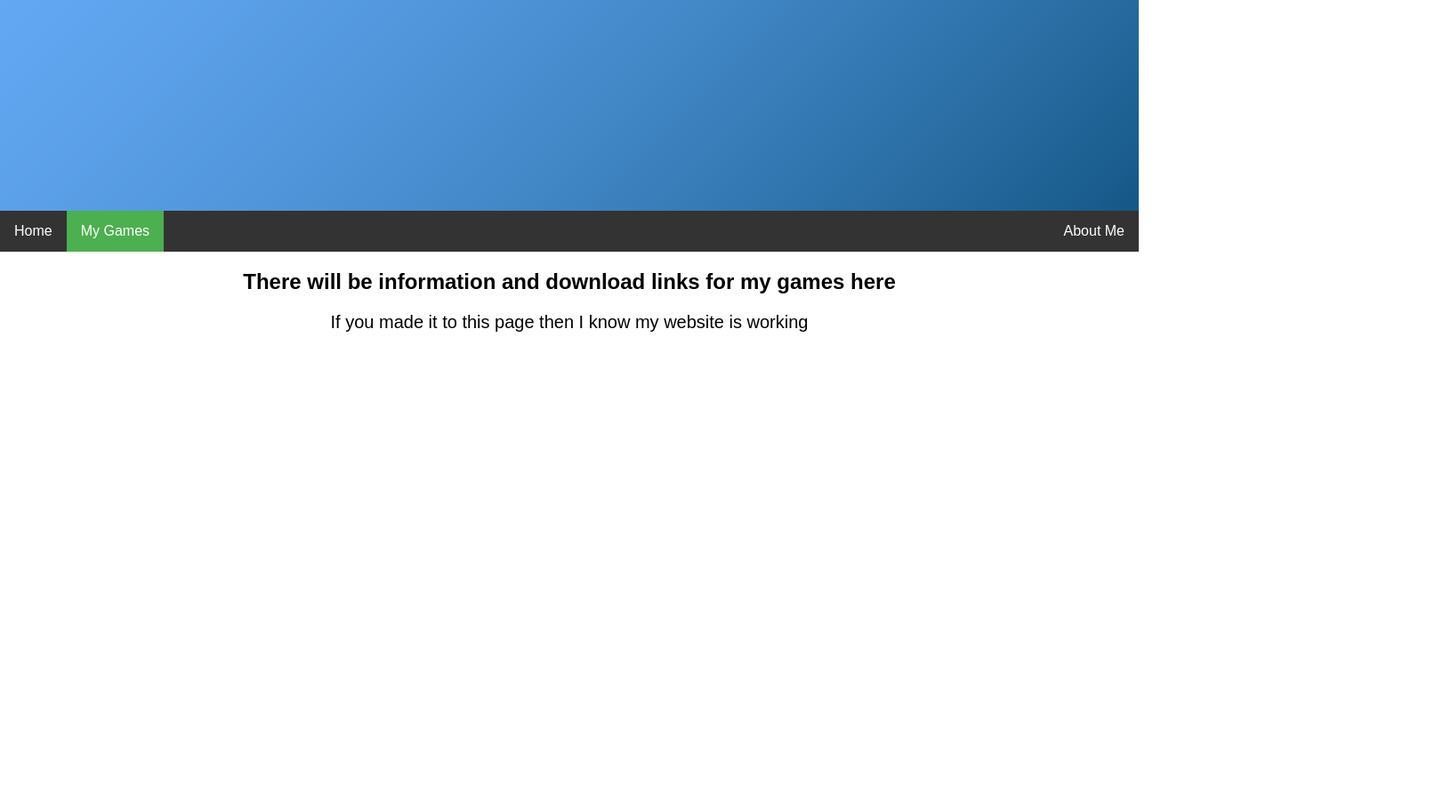
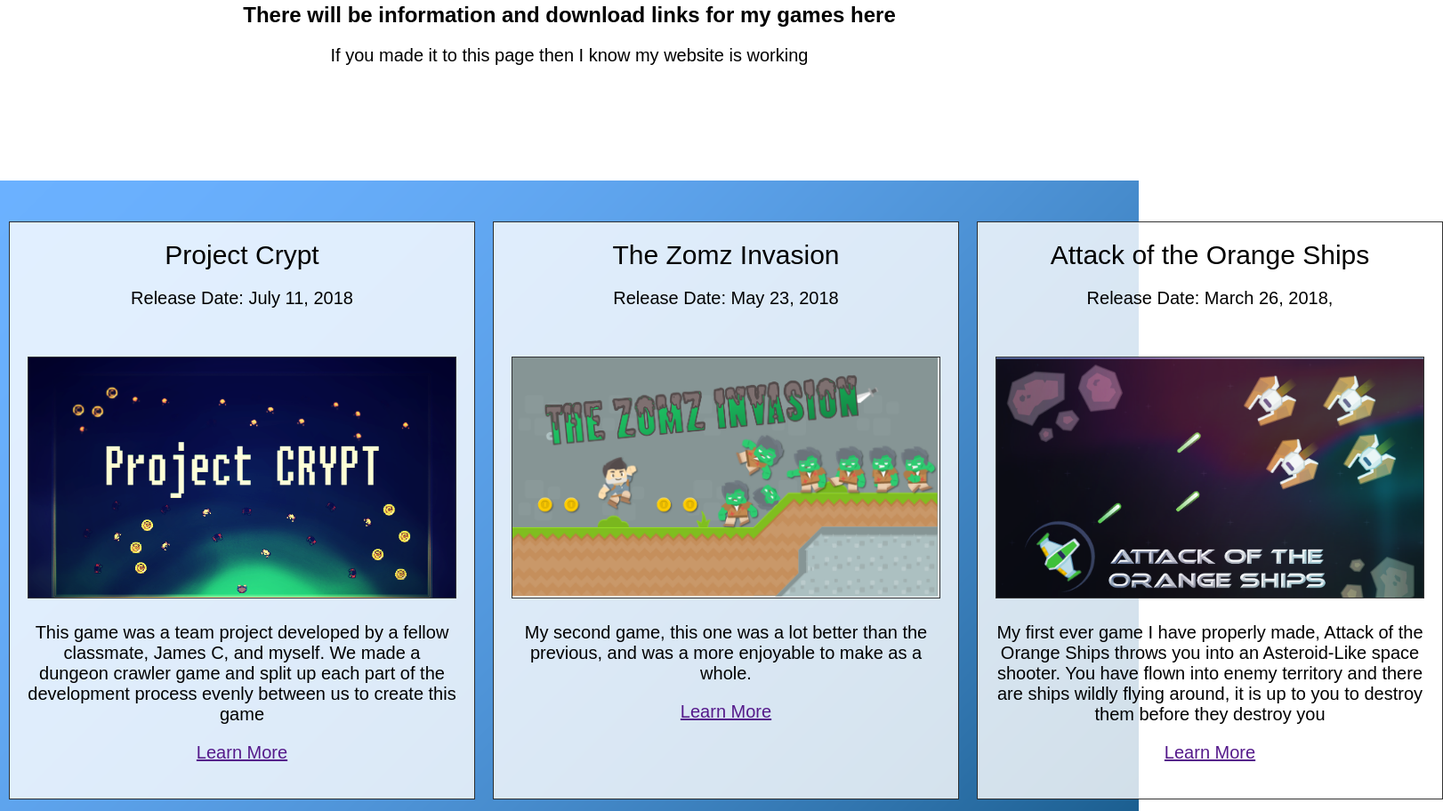
Before and after one commit to ItsBeak/ItsBeak.github.io, a plain HTML site: page mygames.html in a window 1280 px wide. Shown: the part 563-1475 px from the top of the page at 89% size, 1622 px wide, since content can reach past the window. Before the commit the page ends 1066 px from the top, so only its background shows below. Drawn offline with Linux system fonts and the light colour scheme.

Commit message:
Games Page Additions
+ 3 games to the games page

TO-DO
 = Add Cert 3 Games

```diff
--- a/main.css
+++ b/main.css
@@ -118,3 +118,40 @@ li a:hover {
       background-repeat: no-repeat;
       background-size: cover;
   }
+
+
+  .grid-container
+  {
+    display: grid;
+    grid-template-columns: auto auto auto;
+    padding: 10px;
+    grid-column-gap: 20px;
+    grid-row-gap: 20px;
+  }
+
+  .grid-item
+  {
+    background-color: rgba(255, 255, 255, 0.8);
+    border: 1px solid rgba(0, 0, 0, 0.8);
+    padding: 20px;
+    font-size: 30px;
+    text-align: center;
+  }
+
+  .grid-image
+  {
+    background-color: rgba(255, 255, 255, 0.8);
+    border: 1px solid rgba(0, 0, 0, 0.8);
+    height: 270px;
+    width: 480px;
+    font-size: 30px;
+    text-align: center;
+    overflow: hidden;
+    display: inline-block;
+  }
+
+  .image
+  {
+    max-width: 100%;
+    height: auto;
+  }
--- a/mygames.html
+++ b/mygames.html
@@ -14,7 +14,7 @@
         </head>
 
         <body>
-            <div class="parallaxblue" style="height: 800px">
+            <div class="parallaxblue" style="height: 500px">
                 <br><br>
                 <img src="images/mygames.png" class="responsive">
             </div>
@@ -30,6 +30,66 @@
                 <h2>There will be information and download links for my games here</h2>
                 <p>If you made it to this page then I know my website is working</p>
             </div>
+
+            <div class="parallaxblue" style="height: 8000px">
+                <br><br>
+
+                <div class="grid-container">
+
+                    <!--
+                    <div class="grid-item">
+
+                        Title Here
+                        <p>Release Date: 00/00/0000</p>
+                        <br>
+                        <div class="grid-image"><img src="screenshot.jpg" class="image"></div>
+                        <p>Description goes here <br><br> and here</p>
+                        <a href="gamepages/test.html"><p>Learn More</p></a>
+
+                    </div>
+                    -->
+
+                    <div class="grid-item">
+
+                        Project Crypt
+                        <p>Release Date: July 11, 2018</p>
+                        <br>
+                        <div class="grid-image"><img src="images/games/projectcrypt.png" class="image"></div>
+                        <p>This game was a team project developed by a fellow classmate, James C, and myself. We made a dungeon crawler game
+                            and split up each part of the development process evenly between us to create this game</p>
+                        <a href=""><p>Learn More</p></a>
+
+                    </div>
+
+                    <div class="grid-item">
+
+                        The Zomz Invasion
+                        <p>Release Date: May 23, 2018</p>
+                        <br>
+                        <div class="grid-image"><img src="images/games/zomz.png" class="image"></div>
+                        <p>My second game, this one was a lot better than the previous, and was a more enjoyable to make as a whole.</p>
+                        <a href=""><p>Learn More</p></a>
+
+                    </div>
+
+                    <div class="grid-item">
+
+                        Attack of the Orange Ships
+                        <p>Release Date: March 26, 2018, </p>
+                        <br>
+                        <div class="grid-image"><img src="images/games/aotos.png" class="image"></div>
+                        <p>My first ever game I have properly made, Attack of the Orange Ships throws you into an Asteroid-Like space shooter.
+                            You have flown into enemy territory and there are ships wildly flying around,
+                            it is up to you to destroy them before they destroy you</p>
+                        <a href=""><p>Learn More</p></a>
+
+                    </div>
+
+
+                </div>
+
+            </div>
+
         </body>
 
     </html>
```
Also changed, not shown: gamepages/test.html (added, +19 -0 lines), images/games/aotos.png (added), images/games/projectcrypt.png (added), images/games/zomz.png (added), screenshot.jpg (added).
